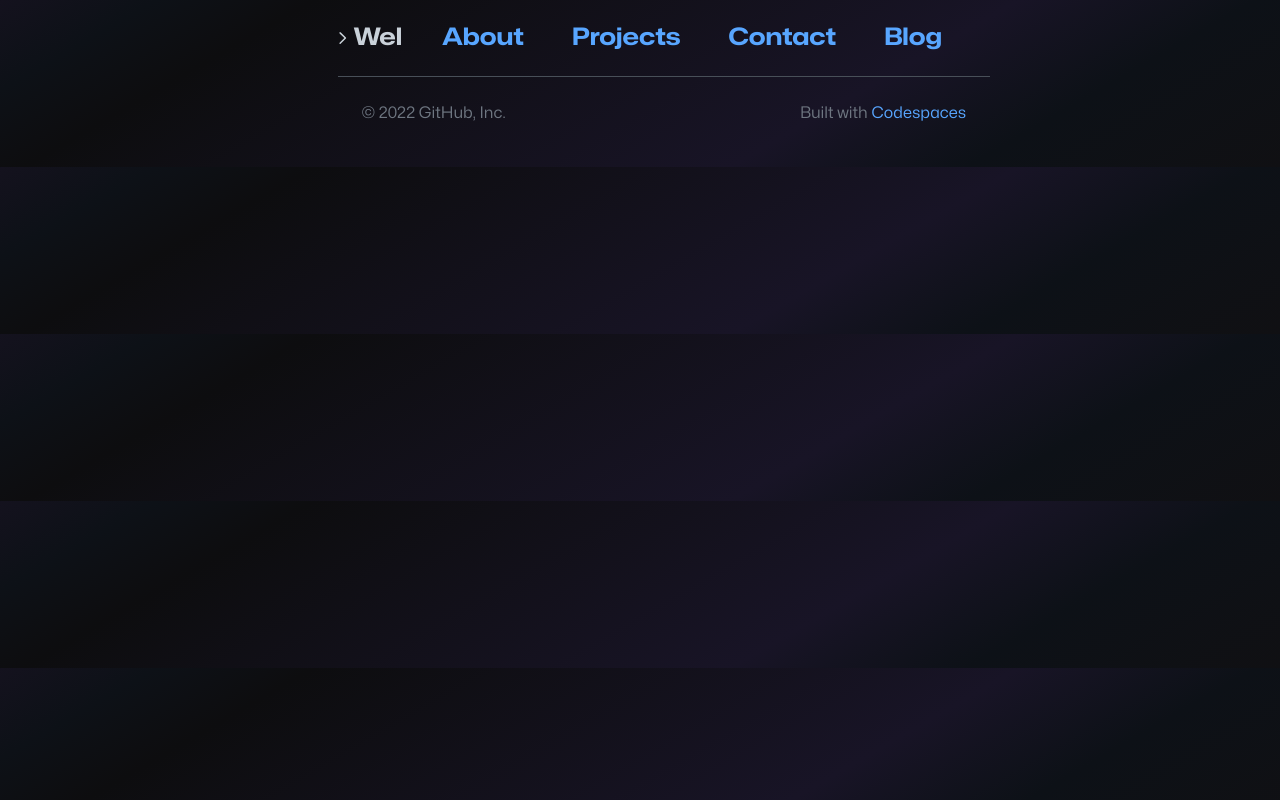
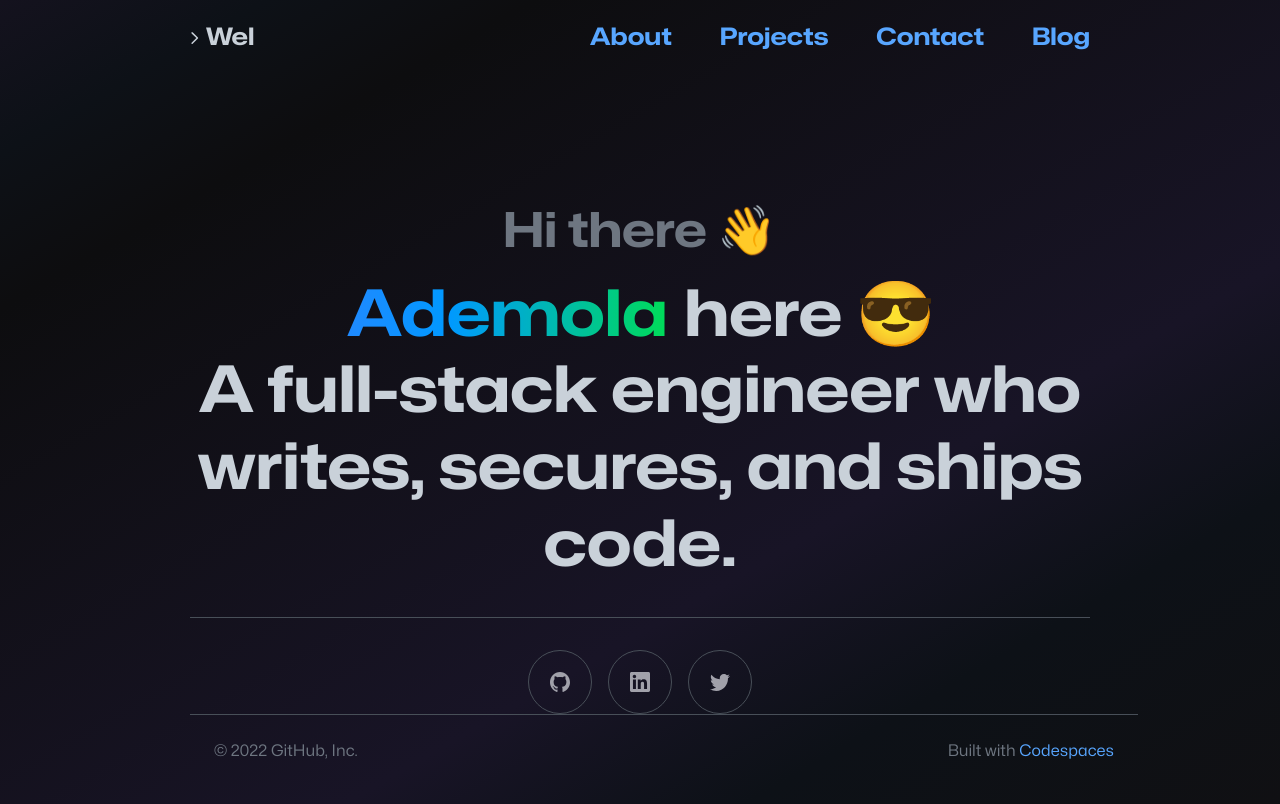
Before and after one commit to AdemolaAri/personal-site, an Angular app: page / in a window 1280 px wide. Built offline with nearby package versions, Linux system fonts and the light colour scheme.

Commit message:
intro page components and files

```diff
--- a/src/app/app.component.html
+++ b/src/app/app.component.html
@@ -1,3 +1,4 @@
 <router-outlet></router-outlet>
 <router-outlet name='home'></router-outlet>
+<router-outlet name='intro'></router-outlet>
 <router-outlet name='footer'></router-outlet>
--- a/src/app/app.routes.ts
+++ b/src/app/app.routes.ts
@@ -1,8 +1,10 @@
 import { Routes } from '@angular/router';
 import { HeaderComponent } from './components/header/header.component';
 import { FooterComponent } from './components/footer/footer.component';
+import { IntroComponent } from './pages/intro/intro.component';
 
 export const routes: Routes = [
     {path: '', component: HeaderComponent, outlet: 'home'},
+    {path: '', component: IntroComponent, outlet: 'intro'},
     {path: '', component: FooterComponent, outlet: 'footer'},
 ];
--- a/src/app/pages/intro/intro.component.css
+++ b/src/app/pages/intro/intro.component.css
@@ -0,0 +1,42 @@
+.section {
+    width: 100%;
+    padding-top: 8rem;
+    margin: auto;
+  }
+
+  .section-sm {
+    max-width: 900px;
+    text-align: center;
+  }
+
+  .section-xs {
+    max-width: 600px;
+    text-align: center;
+  }
+
+  #shadowBox {
+    background-color: rgb(0, 0, 0);
+    /* Fallback color */
+    background-color: rgba(0, 0, 0, 0.2);
+    /* Black w/opacity/see-through */
+    border: 3px solid;
+}
+
+.rainbow_text_animated {
+    background: linear-gradient(to right, #6666ff, #0099ff , #00ff00, #ff3399, #6666ff);
+    -webkit-background-clip: text;
+    background-clip: text;
+    color: transparent;
+    animation: rainbow_animation 6s ease-in-out infinite;
+    background-size: 400% 100%;
+}
+
+@keyframes rainbow_animation {
+    0%,100% {
+        background-position: 0 0;
+    }
+
+    50% {
+        background-position: 100% 0;
+    }
+}
--- a/src/app/pages/intro/intro.component.html
+++ b/src/app/pages/intro/intro.component.html
@@ -1 +1,21 @@
-<p>intro works!</p>
+<div class="section section-sm">
+    <h2 class="mb-1 faded">
+        {{intro.greeting}} <span role="img" alt="waving hand emoji">👋</span>
+    </h2>
+    <h1>
+      <span id="shadowBox" class="rainbow_text_animated">{{intro.name}} </span>
+      here <span role="img" alt="cool face emoji">😎</span>
+    </h1>
+    <h1>
+       {{intro.message}}
+    </h1>
+
+    <!-- Social Icons -->
+    <div class="social-icons" *ngIf="networks">
+        <a *ngFor="let social of networks | keyvalue" [href]='social.value'>
+          <button class="icon-button">
+            <img src="assets/svg/logo-{{social.key}}.svg" alt={{social.key}} />
+          </button>
+        </a>
+    </div>
+</div>
--- a/src/app/pages/intro/intro.component.ts
+++ b/src/app/pages/intro/intro.component.ts
@@ -1,5 +1,6 @@
 import { Component } from '@angular/core';
 import { CommonModule } from '@angular/common';
+import { Introduction, Networking } from '../../types/intro.component.types';
 
 @Component({
   selector: 'app-intro',
@@ -9,5 +10,15 @@ import { CommonModule } from '@angular/common';
   styleUrl: './intro.component.css'
 })
 export class IntroComponent {
+  readonly intro: Introduction = {
+    greeting: 'Hi there',
+    name: 'Ademola',
+    message: 'A full-stack engineer who writes, secures, and ships code.',
+  };
 
+  networks = {
+    github: 'https://www.github.com/AdemolaAri',
+    linkedin: 'https://www.linkedin.com/in/ademolabuwo',
+    twitter: 'https://www.twitter.com/ademolabuwo'
+  }
 }
```
Also changed, not shown: src/app/types/intro.component.types.ts (added, +16 -0 lines).
